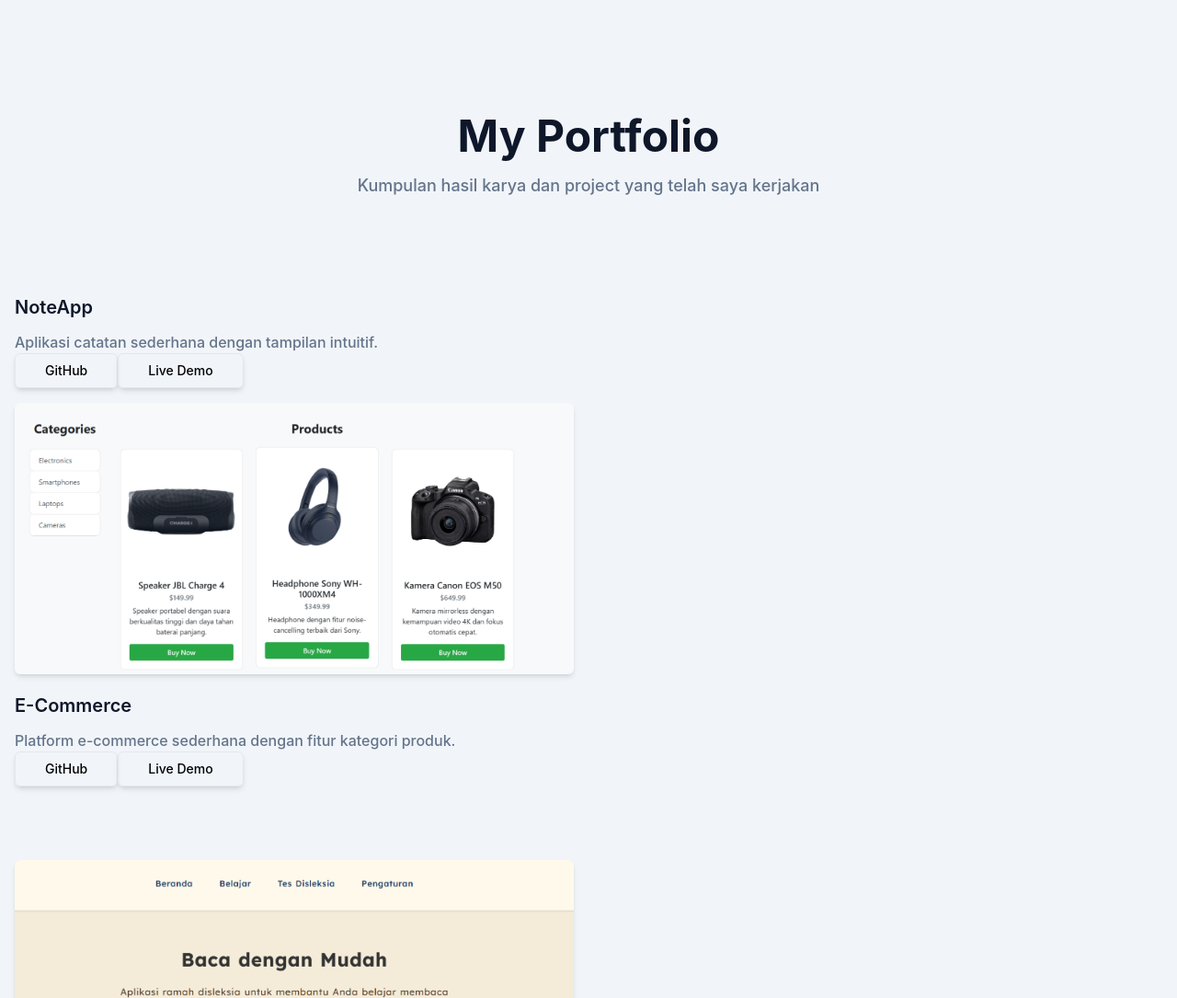
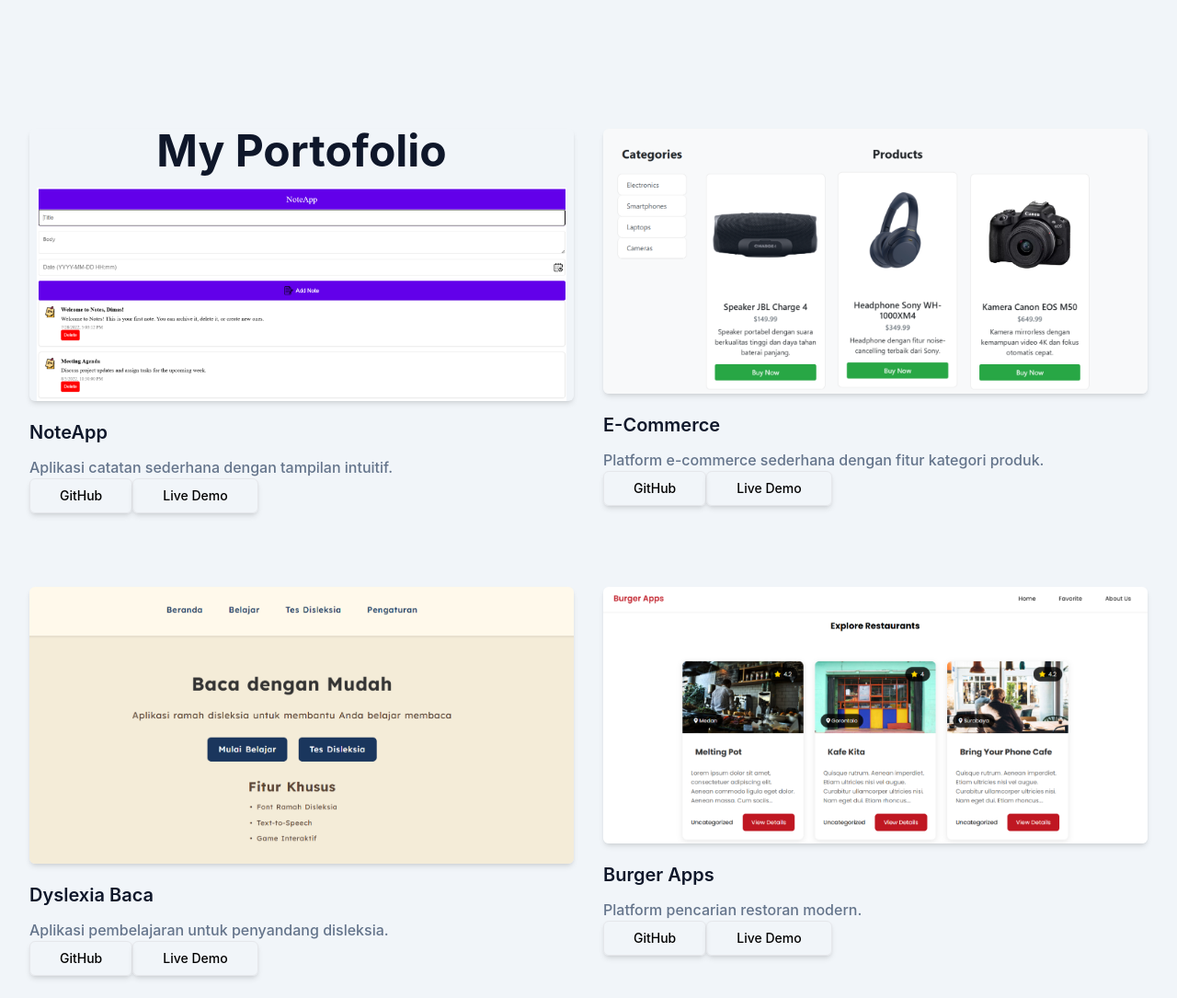
Before and after one commit to RadityaIlhamsyah/Portofolio-by-Tailwind, a website: page index.html in a window 1280 px wide. Shown: the part 1460-2545 px from the top of the page at 92% size. Drawn offline with Linux system fonts and the light colour scheme.

Commit message:
Update index.html

```diff
--- a/index.html
+++ b/index.html
@@ -178,20 +178,15 @@
 
 <!-- Portfolio Section Start -->
 <section id="portfolio" class="bg-slate-100 pt-36 pb-32 dark:bg-slate-800">
-  <div class="container mx-auto px-4">
-    <!-- Portfolio Header -->
-    <div class="flex flex-wrap justify-center mb-10">
-      <div class="w-full px-4">
-        <div class="max-w-xl mx-auto text-center">
-          <h2 class="text-3xl font-bold text-dark dark:text-white sm:text-4xl lg:text-5xl mb-4">
-            My Portfolio
-          </h2>
-          <p class="text-base font-medium text-secondary md:text-lg mb-16">
-            Kumpulan hasil karya dan project yang telah saya kerjakan
-          </p>
+  <div class="container">
+    <div class="flex flex-wrap">
+      <div class="mb-12 p-4 md:w-1/2">
+        <div class="overflow-hidden rounded-md shadow-md">
+          <div class="max-w-xl mx-auto text-center">
+          <h2 class="mb-4 text-3xl font-bold text-dark dark:text-white sm:text-4xl lg:text-5xl">My Portofolio</h2>
+          <img src="dist/img/portfolio/1.png" alt="Landing Page" class="w-full" />
         </div>
-      </div>
-    </div>
+        </div>
         <h3 class="mt-5 mb-3 text-xl font-semibold text-dark dark:text-white">NoteApp</h3>
         <p class="text-base font-medium text-secondary">Aplikasi catatan sederhana dengan tampilan intuitif.</p>
         <div class="mt-4 flex space-x-8">
```
